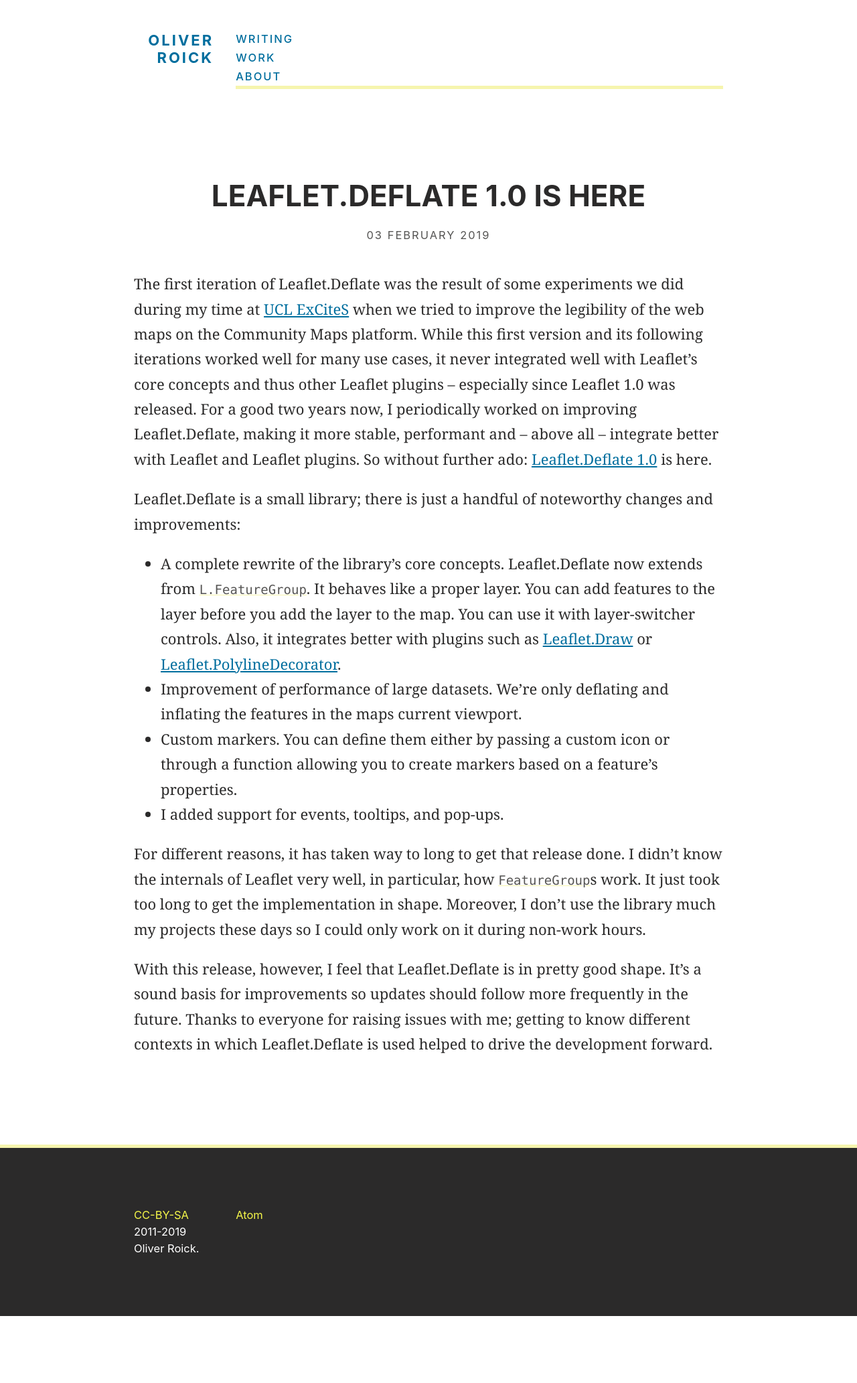
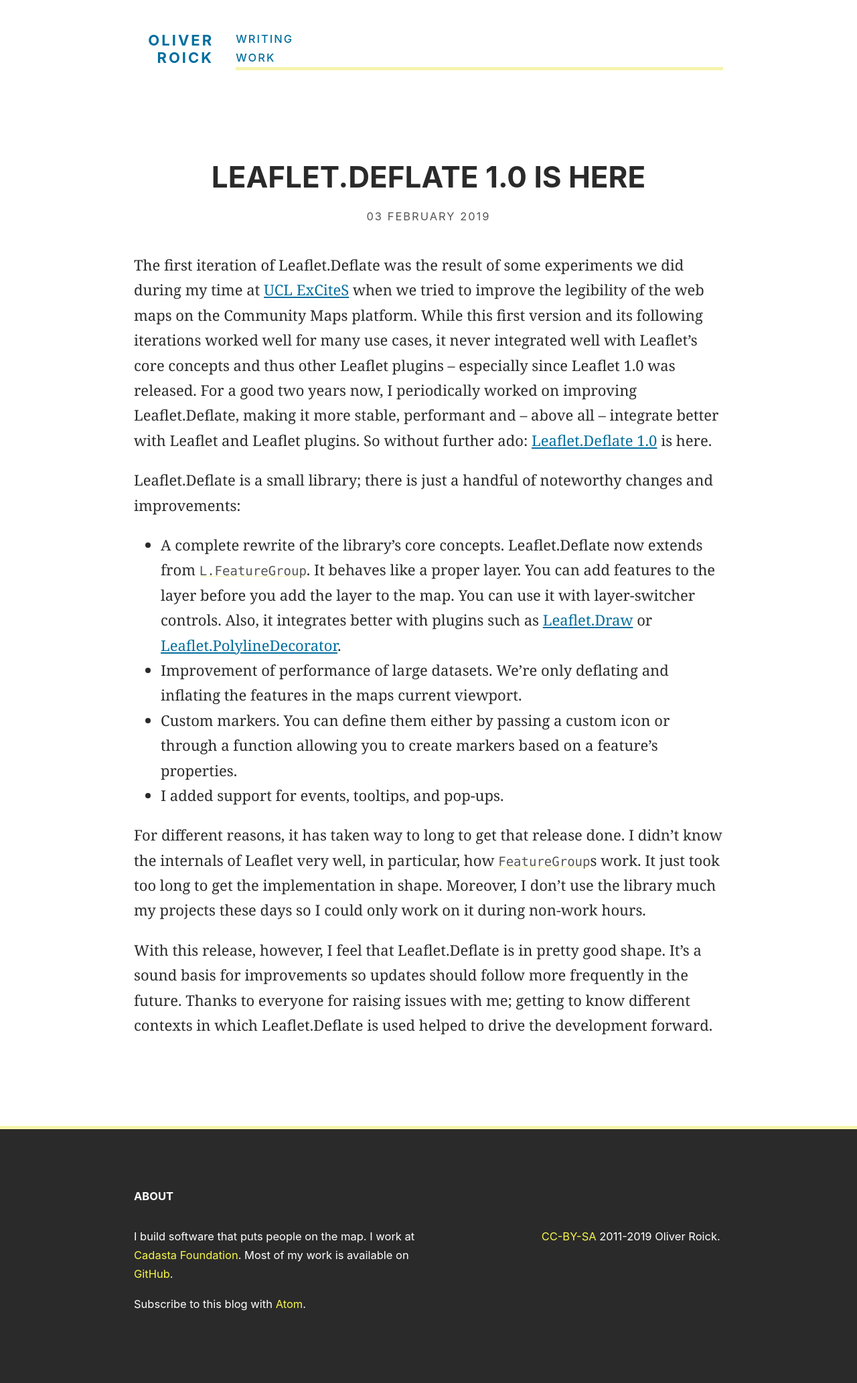
Before and after one commit to oliverroick/oliverroick.net, a Jekyll site: the page built from index.html, in a window 1280 px wide. Shown: the whole page at 67% size. Built offline with Jekyll 4.4.1, drawn with Linux system fonts in a browser that asks for light colours; before the commit the page ends 1965 px from its top, so only the background shows below that.

Commit message:
Add about section to footer

```diff
--- a/_layouts/default.html
+++ b/_layouts/default.html
@@ -23,12 +22,16 @@
     {{ content }}
 
     <footer>
-        <div class="grid col4">
-            <div>
-                <a rel="license" href="http://creativecommons.org/licenses/by-sa/3.0/">CC-BY-SA</a> 2011-2019 Oliver Roick.
+        <div class="grid">
+
+            <h1>About</h1>
+            <div id="left">
+                <p>I build software that puts people on the map. I work at <a href="http://cadasta.org/">Cadasta Foundation</a>. Most of my work is available on <a href="https://github.com/oliverroick">GitHub</a>.</p>
+                <p>Subscribe to this blog with <a href="/atom.xml" rel="alternate" type="application/atom+xml">Atom</a>.</p>
             </div>
-            <div>
-                <a href="/atom.xml" rel="alternate" type="application/atom+xml">Atom</a>
+            <div id="right">
+                <p><a rel="license" href="http://creativecommons.org/licenses/by-sa/3.0/">CC-BY-SA</a> 2011-2019 Oliver Roick.</p>
+
             </div>
         </div>
     </footer>
--- a/css/roick.css
+++ b/css/roick.css
@@ -182,6 +182,12 @@
     border-top: var(--border-size) solid var(--vanilla);
 }
 
+
+footer h1 {
+    font-size: var(--font-s);
+    margin-top: 0;
+}
+
 footer a {
     color: var(--yellow);
     text-decoration: none;
@@ -254,10 +260,6 @@
         font-size: var(--font-s);
     }
 
-    /* ul.projects li {
-        border-top: 2px solid var(--grey);
-    } */
-
     ul.projects > li > h2 {
         font-size: var(--font-s);
     }
@@ -275,6 +277,22 @@
 
     ul.archive > li > a {
         grid-column: 3 / span 4;
+    }
+
+    footer #left {
+        grid-column: 1 / span 3;
+    }
+
+    footer #right {
+        grid-column: 5 / span 2;
+    }
+
+    footer h1 {
+        margin: 0;
+    }
+
+    footer p:first-child {
+        margin-top: 0;
     }
 }
 
```
Also changed, not shown: other parts of _layouts/default.html (+0 -1 lines).
